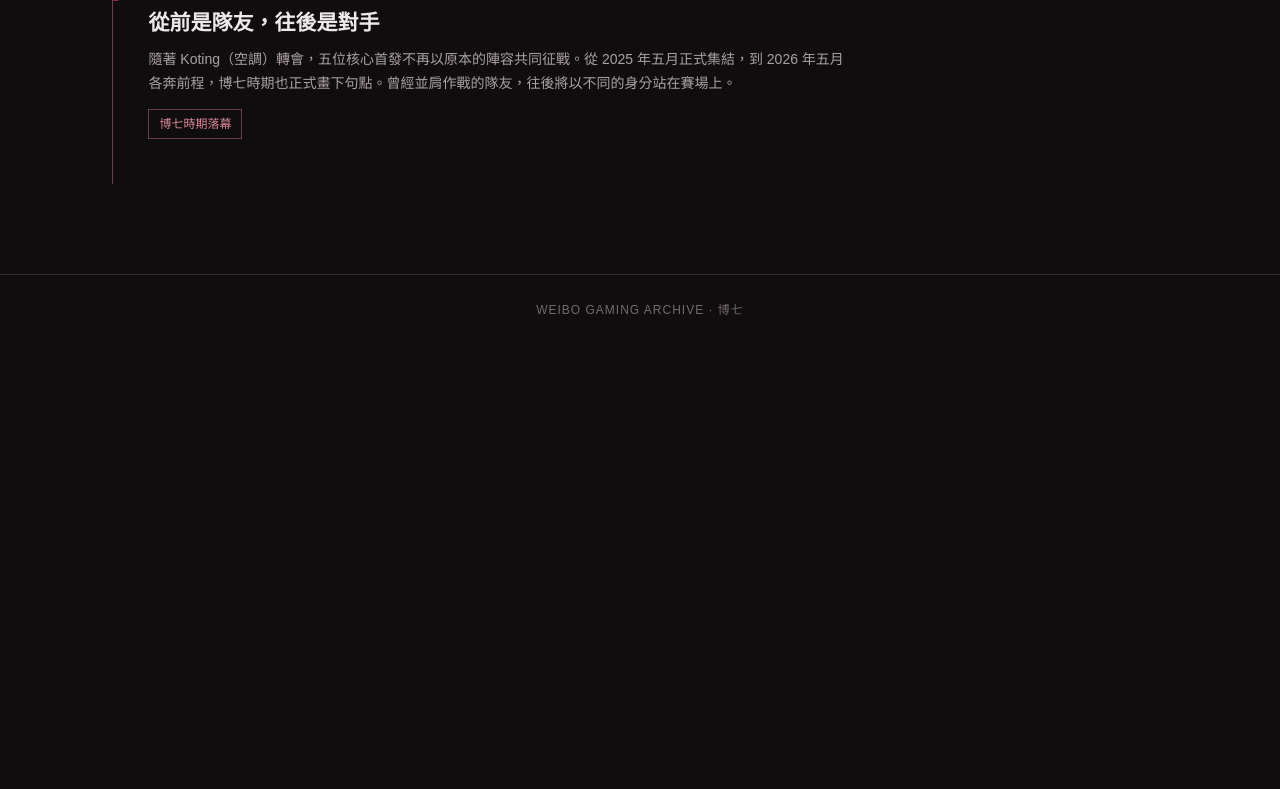
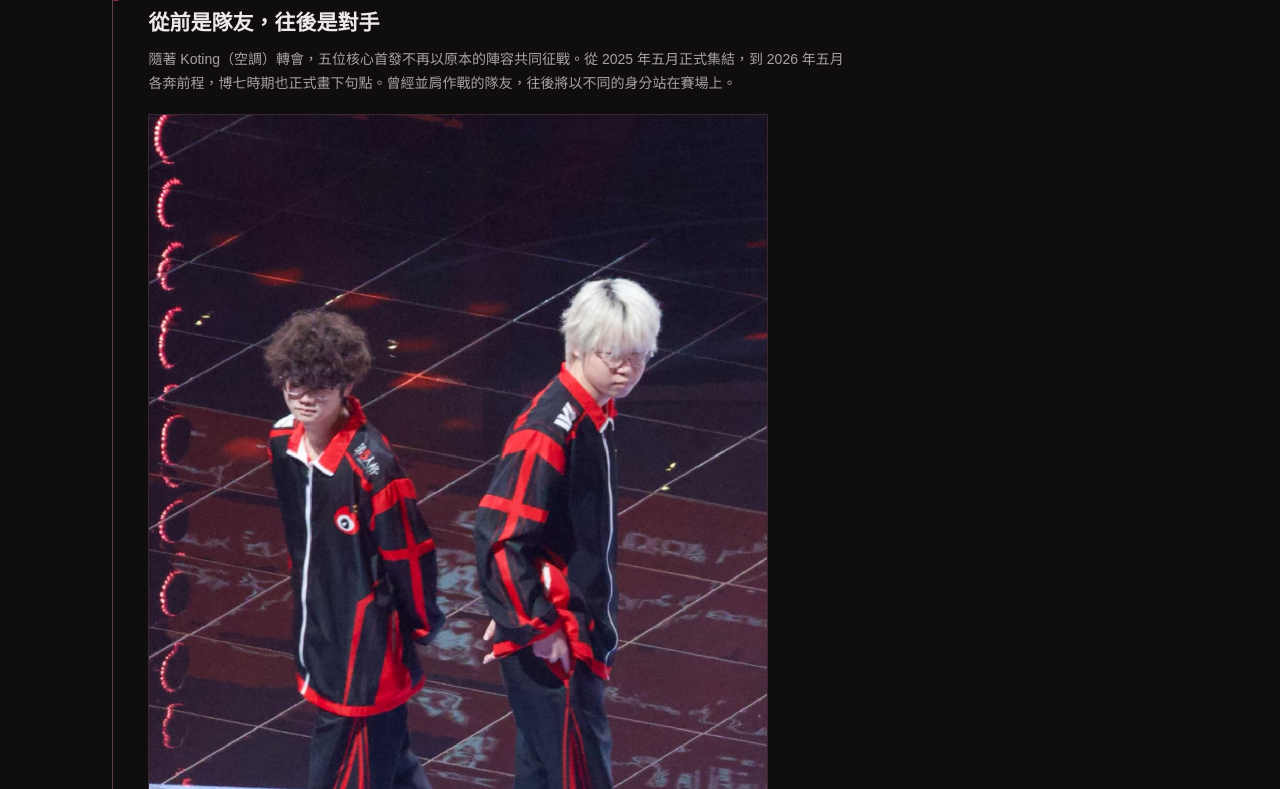
Before and after one commit to 777champion/weibo-gaming-archive, a plain HTML site: page moments.html in a window 1280 px wide. Shown: the part 1391-2180 px from the top of the page. Before the commit the page ends 1737 px from the top, so only its background shows below. Drawn offline with Linux system fonts and the light colour scheme.

Commit message:
Update moments.html

```diff
--- a/moments.html
+++ b/moments.html
@@ -145,6 +145,18 @@
       color: #d98a98;
       font-size: 12px;
     }
+    .moment-image {
+  margin-top: 18px;
+  margin-bottom: 18px;
+  max-width: 620px;
+}
+
+.moment-image img {
+  display: block;
+  width: 100%;
+  height: auto;
+  border: 1px solid #39272d;
+}
 
     footer {
       border-top: 1px solid #39272d;
@@ -232,6 +244,9 @@
   <p class="moment-date">2026.05</p>
   <h3>從前是隊友，往後是對手</h3>
   <p>隨著 Koting（空調）轉會，五位核心首發不再以原本的陣容共同征戰。從 2025 年五月正式集結，到 2026 年五月各奔前程，博七時期也正式畫下句點。曾經並肩作戰的隊友，往後將以不同的身分站在賽場上。</p>
+  <figure class="moment-image">
+  <img src="images/koting-farewell.jpg" alt="博七時期的 Koting 與隊友">
+</figure>
   <span class="moment-tag">博七時期落幕</span>
 </article>
       </div>
```
